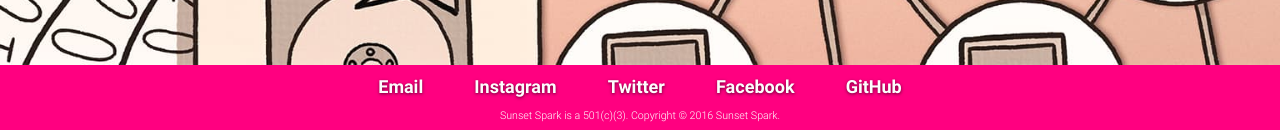
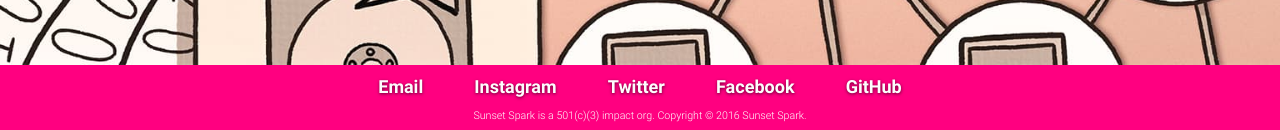
Before and after one commit to SunsetSparkNYC/sunsetspark.org, a Jekyll site: the page built from index.md, in a window 1280 px wide. Shown: the part 902-1032 px from the top of the page. Built offline with Jekyll 4.4.1, drawn with Linux system fonts in a browser that asks for light colours.

Commit message:
Non-profits naming is silly

```diff
--- a/_includes/footer.html
+++ b/_includes/footer.html
@@ -6,5 +6,5 @@
     <li><a class="footer-link" href="https://www.facebook.com/SunsetSparkNYC">Facebook</a></li>
     <li><a class="footer-link" href="https://www.github.com/SunsetSparkNYC">GitHub</a></li>
   </ul>
-  <p class="copyright"> Sunset Spark is a 501(c)(3). Copyright &copy; 2016 Sunset Spark.</p>
+  <p class="copyright"> Sunset Spark is a 501(c)(3) impact org. Copyright &copy; 2016 Sunset Spark.</p>
 </footer>
```
